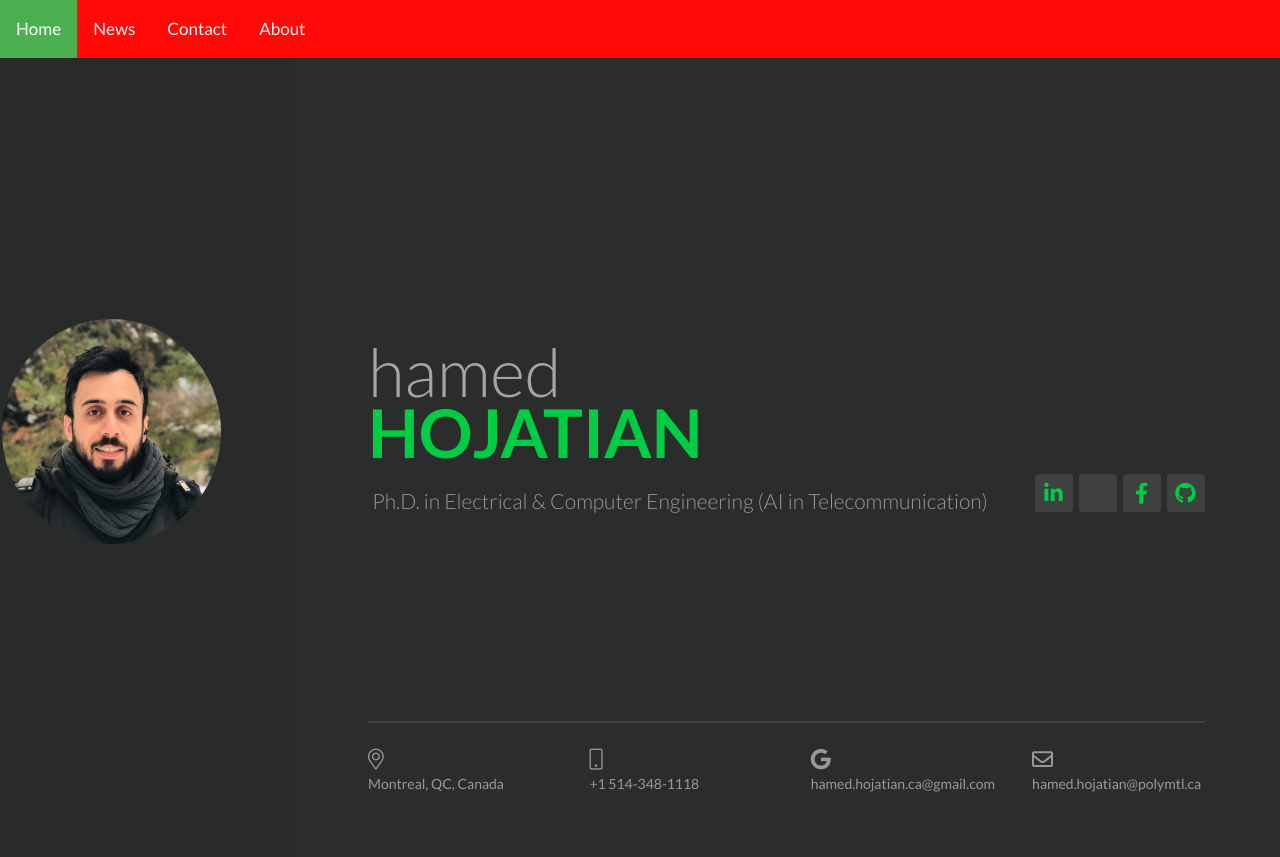
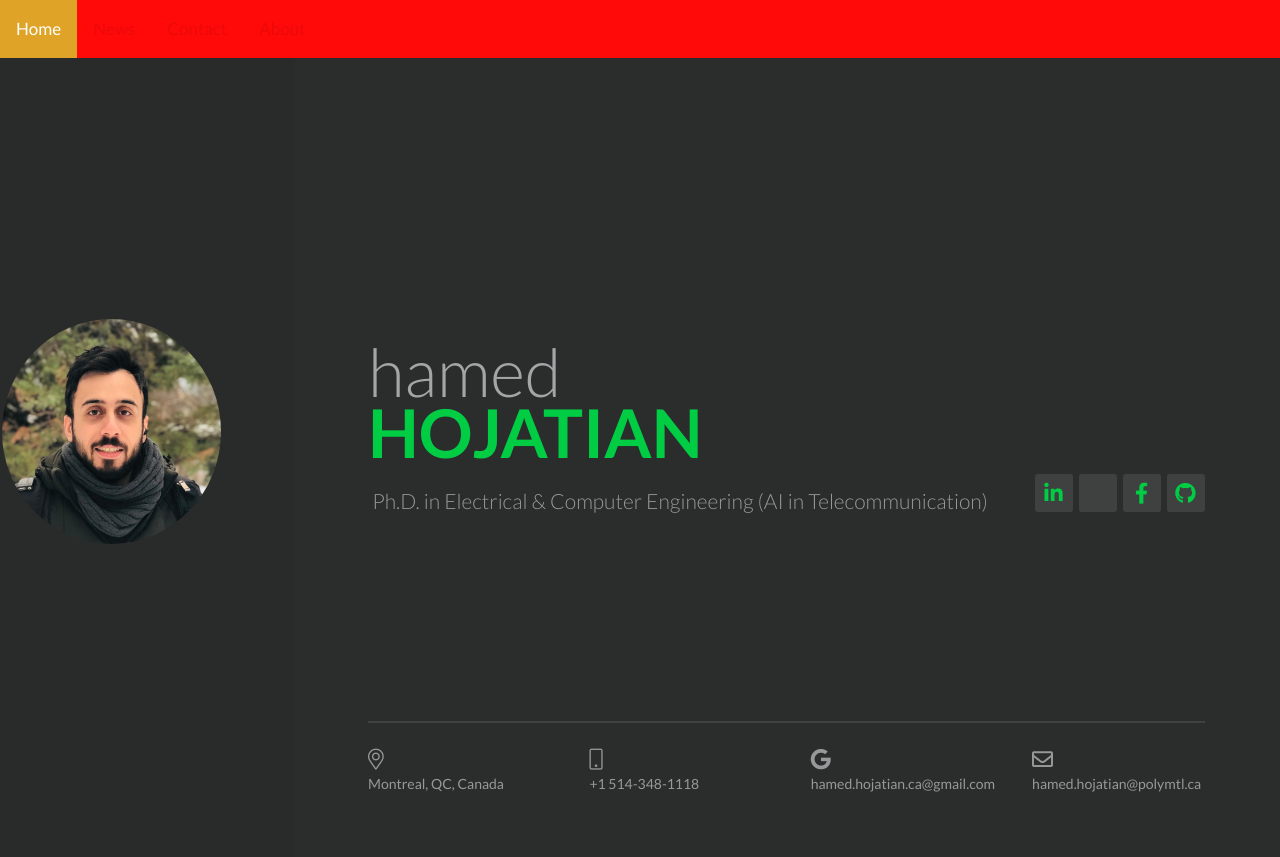
Before and after one commit to HamedHojatian/hamedhojatian.github.io, a PHP site: page / in a window 1280 px wide. Shown: the top 857 px of the page. Run offline with PHP 8.4, Linux system fonts and the light colour scheme; some web fonts are replaced.

Commit message:
Update custom.css

```diff
--- a/assets/css/custom.css
+++ b/assets/css/custom.css
@@ -41,7 +41,7 @@
   /* Style the links inside the navigation bar */
   .topnav a {
     float: left;
-    color: #f2f2f2;
+    color: #ec0a0a;
     text-align: center;
     padding: 14px 16px;
     text-decoration: none;
@@ -50,12 +50,12 @@
 
   /* Change the color of links on hover */
   .topnav a:hover {
-    background-color: #ddd;
+    background-color: rgb(240, 13, 13);
     color: black;
   }
 
   /* Add a color to the active/current link */
   .topnav a.active {
-    background-color: #4CAF50;
+    background-color: rgb(223, 164, 39);
     color: white;
   }
```
